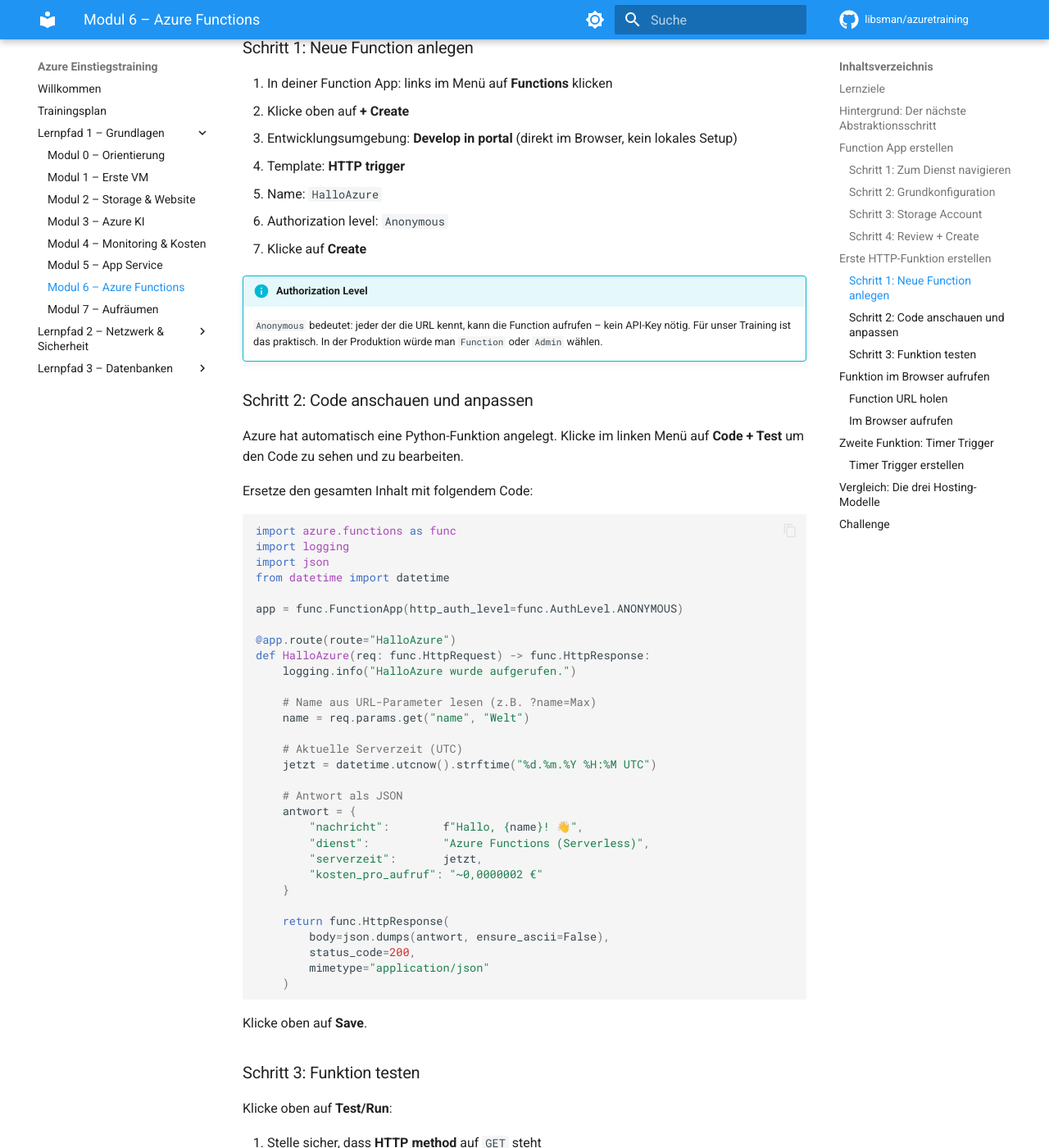
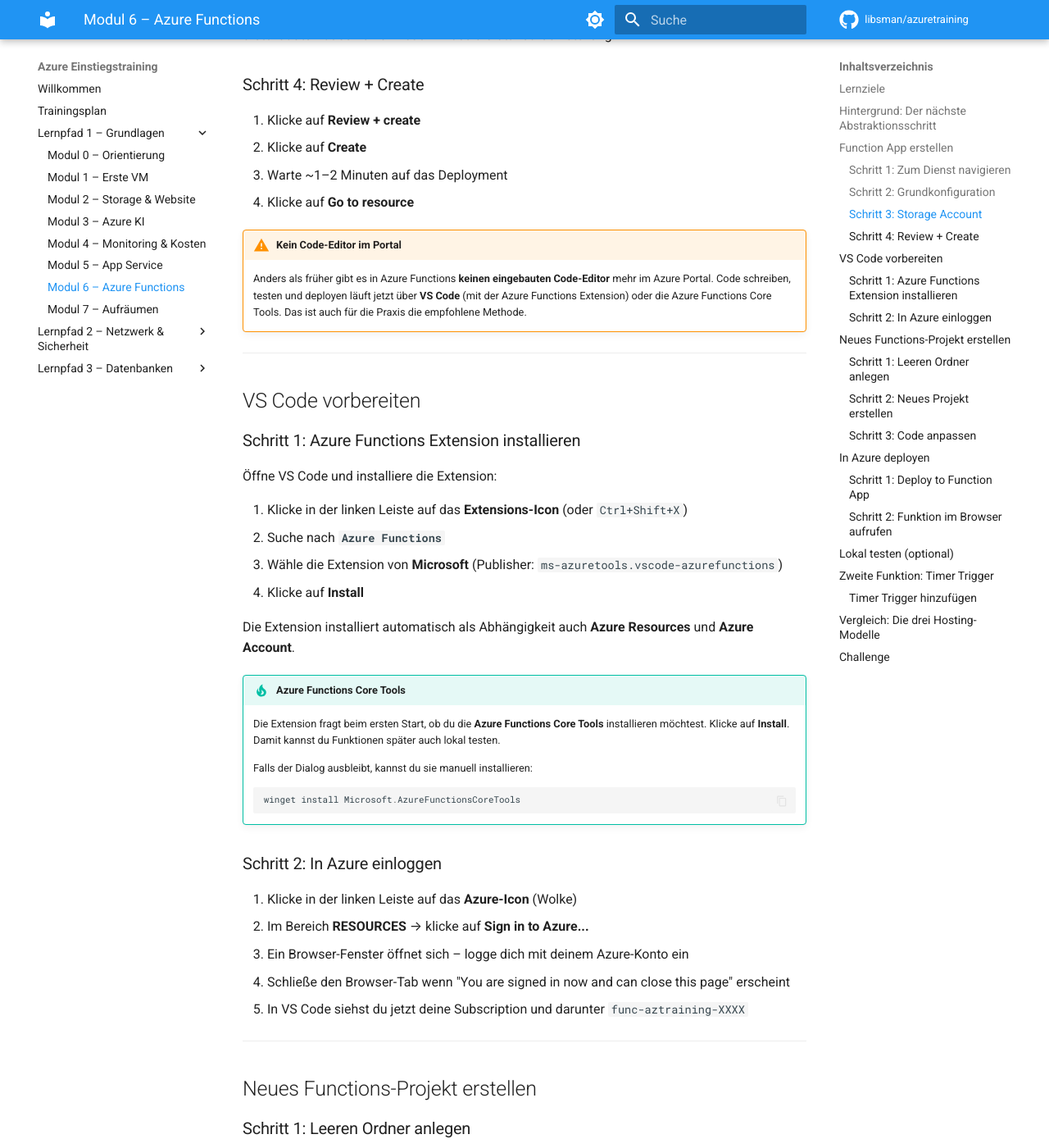
Before and after one commit to libsman/azuretraining, an MkDocs documentation site: the page built from docs/modul-6-functions.md, in a window 1280 px wide and 1400 px high, scrolled down 2454 px. Shown: the whole window at 82% size. Built offline with MkDocs 1.6.1 and Material for MkDocs 9.7.7, drawn with Linux system fonts in a browser that asks for light colours; comment, search, counter and statistics services are not loaded; some of the changed text lies outside the part shown.

Commit message:
Azure Functions und AI Update

````diff
--- a/docs/modul-6-functions.md
+++ b/docs/modul-6-functions.md
@@ -5,8 +5,9 @@
 Nach diesem Modul kannst du:
 
 - Erklären, was Serverless Computing bedeutet und wann es sinnvoll ist
-- Eine Azure Function App im Portal erstellen
-- Eine HTTP-ausgelöste Funktion schreiben und direkt im Browser testen
+- Eine Azure Function App (Flex Consumption, Python) im Portal erstellen
+- Die Azure Functions Extension in VS Code installieren und nutzen
+- Eine HTTP-ausgelöste Funktion schreiben, deployen und im Browser testen
 - Den Unterschied zwischen HTTP-Trigger und Timer-Trigger nennen
 
 ---
@@ -44,7 +45,18 @@
 
 1. Tippe in der Suchleiste **`Function App`** und klicke auf den Dienst
 2. Klicke auf **+ Create**
-3. Wähle **Consumption** als Hosting-Option
+3. Wähle **Flex Consumption** als Hosting-Option
+
+!!! info "Warum Flex Consumption?"
+    Seit 2025 gibt es beim Erstellen einer Function App zwei relevante Serverless-Optionen:
+
+    | Plan | OS | Python möglich? | Empfehlung |
+    |------|-----|----------------|-----------|
+    | **Consumption** | Windows | ❌ Nein | .NET, Node.js, PowerShell |
+    | **Flex Consumption** | Linux | ✅ Ja | Python (dieses Training) |
+    | Premium / App Service | beides | ✅ | Produktion mit fester Kapazität |
+
+    Python auf Azure Functions läuft immer auf **Linux** und braucht deshalb den **Flex Consumption**-Plan.
 
 ### Schritt 2: Grundkonfiguration
 
@@ -56,10 +68,9 @@
 | Runtime stack | `Python` |
 | Version | `3.12` |
 | Region | `West Europe` |
-| Operating System | `Linux` |
 
-!!! info "Consumption Plan = echtes Serverless"
-    Der Consumption Plan ist der echte Serverless-Ansatz: du zahlst **nur für jede Ausführung** deiner Funktion. Die ersten **1.000.000 Aufrufe pro Monat sind kostenlos**. Für dieses Training entstehen keine Kosten.
+!!! info "Flex Consumption – Kosten"
+    Du zahlst pro Ausführung und pro GB·s verbrauchter Laufzeit. Die ersten **100.000 Ausführungen und 250.000 GB·s** pro Monat sind kostenlos. Für dieses Training entstehen **keine Kosten**.
 
 ### Schritt 3: Storage Account
 
@@ -69,31 +80,90 @@
 
 1. Klicke auf **Review + create**
 2. Klicke auf **Create**
-3. Warte ~2 Minuten auf das Deployment
+3. Warte ~1–2 Minuten auf das Deployment
 4. Klicke auf **Go to resource**
+
+!!! warning "Kein Code-Editor im Portal"
+    Anders als früher gibt es in Azure Functions **keinen eingebauten Code-Editor** mehr im Azure Portal. Code schreiben, testen und deployen läuft jetzt über **VS Code** (mit der Azure Functions Extension) oder die Azure Functions Core Tools. Das ist auch für die Praxis die empfohlene Methode.
 
 ---
 
-## Erste HTTP-Funktion erstellen
+## VS Code vorbereiten
 
-### Schritt 1: Neue Function anlegen
+### Schritt 1: Azure Functions Extension installieren
 
-1. In deiner Function App: links im Menü auf **Functions** klicken
-2. Klicke oben auf **+ Create**
-3. Entwicklungsumgebung: **Develop in portal** (direkt im Browser, kein lokales Setup)
-4. Template: **HTTP trigger**
-5. Name: `HalloAzure`
-6. Authorization level: `Anonymous`
-7. Klicke auf **Create**
+Öffne VS Code und installiere die Extension:
 
-!!! info "Authorization Level"
-    `Anonymous` bedeutet: jeder der die URL kennt, kann die Function aufrufen – kein API-Key nötig. Für unser Training ist das praktisch. In der Produktion würde man `Function` oder `Admin` wählen.
+1. Klicke in der linken Leiste auf das **Extensions-Icon** (oder `Ctrl+Shift+X`)
+2. Suche nach **`Azure Functions`**
+3. Wähle die Extension von **Microsoft** (Publisher: `ms-azuretools.vscode-azurefunctions`)
+4. Klicke auf **Install**
 
-### Schritt 2: Code anschauen und anpassen
+Die Extension installiert automatisch als Abhängigkeit auch **Azure Resources** und **Azure Account**.
 
-Azure hat automatisch eine Python-Funktion angelegt. Klicke im linken Menü auf **Code + Test** um den Code zu sehen und zu bearbeiten.
+!!! tip "Azure Functions Core Tools"
+    Die Extension fragt beim ersten Start, ob du die **Azure Functions Core Tools** installieren möchtest. Klicke auf **Install**. Damit kannst du Funktionen später auch lokal testen.
 
-Ersetze den gesamten Inhalt mit folgendem Code:
+    Falls der Dialog ausbleibt, kannst du sie manuell installieren:
+    ```powershell
+    winget install Microsoft.AzureFunctionsCoreTools
+    ```
+
+### Schritt 2: In Azure einloggen
+
+1. Klicke in der linken Leiste auf das **Azure-Icon** (Wolke)
+2. Im Bereich **RESOURCES** → klicke auf **Sign in to Azure...**
+3. Ein Browser-Fenster öffnet sich – logge dich mit deinem Azure-Konto ein
+4. Schließe den Browser-Tab wenn "You are signed in now and can close this page" erscheint
+5. In VS Code siehst du jetzt deine Subscription und darunter `func-aztraining-XXXX`
+
+---
+
+## Neues Functions-Projekt erstellen
+
+### Schritt 1: Leeren Ordner anlegen
+
+Erstelle einen neuen Ordner auf deinem PC für das Projekt, z.B. `C:\Projekte\meine-functions`. Öffne ihn in VS Code:
+
+**Datei** → **Ordner öffnen...** → Wähle deinen neuen Ordner
+
+### Schritt 2: Neues Projekt erstellen
+
+Drücke `F1` (oder `Ctrl+Shift+P`) um die Command Palette zu öffnen. Tippe:
+
+```
+Azure Functions: Create New Project...
+```
+
+Folge dem Assistenten:
+
+| Frage | Antwort |
+|-------|---------|
+| Select the folder... | Aktueller Ordner (Bestätigen) |
+| Select a language | `Python` |
+| Select a Python programming model | `Model V2` (empfohlen) |
+| Select a Python interpreter | Python 3.12 (aus deiner Installation) |
+| Select a template | `HTTP trigger` |
+| Provide a function name | `HalloAzure` |
+| Authorization level | `ANONYMOUS` |
+
+VS Code erstellt jetzt folgende Dateien:
+
+```
+meine-functions/
+├── function_app.py      ← dein Code (hier arbeitest du)
+├── requirements.txt     ← Python-Pakete
+├── host.json            ← Functions-Konfiguration
+├── local.settings.json  ← lokale Einstellungen (nicht in Azure)
+└── .gitignore
+```
+
+!!! info "Model V2 – der moderne Weg"
+    Das Python **Model V2** nutzt Dekoratoren (`@app.route`, `@app.timer_trigger`) statt separater `function.json`-Dateien. Sauberer, weniger Dateien, leichter zu lesen.
+
+### Schritt 3: Code anpassen
+
+Öffne `function_app.py` und ersetze den gesamten Inhalt mit:
 
 ```python
 import azure.functions as func
@@ -102,6 +172,7 @@
 from datetime import datetime
 
 app = func.FunctionApp(http_auth_level=func.AuthLevel.ANONYMOUS)
+
 
 @app.route(route="HalloAzure")
 def HalloAzure(req: func.HttpRequest) -> func.HttpResponse:
@@ -115,10 +186,10 @@
 
     # Antwort als JSON
     antwort = {
-        "nachricht":        f"Hallo, {name}! 👋",
-        "dienst":           "Azure Functions (Serverless)",
-        "serverzeit":       jetzt,
-        "kosten_pro_aufruf": "~0,0000002 €"
+        "nachricht":         f"Hallo, {name}! 👋",
+        "dienst":            "Azure Functions (Flex Consumption)",
+        "serverzeit":        jetzt,
+        "kosten_pro_aufruf": "~0,000004 €"
     }
 
     return func.HttpResponse(
@@ -128,53 +199,85 @@
     )
 ```
 
-Klicke oben auf **Save**.
-
-### Schritt 3: Funktion testen
-
-Klicke oben auf **Test/Run**:
-
-1. Stelle sicher, dass **HTTP method** auf `GET` steht
-2. Füge unter **Query** einen Parameter hinzu:
-    - Name: `name`
-    - Wert: `Azure-Einsteiger`
-3. Klicke auf **Run**
-
-Im Bereich **Output** siehst du die JSON-Antwort:
-
-```json
-{
-  "nachricht": "Hallo, Azure-Einsteiger! 👋",
-  "dienst": "Azure Functions (Serverless)",
-  "serverzeit": "05.06.2026 14:30 UTC",
-  "kosten_pro_aufruf": "~0,0000002 €"
-}
-```
-
-!!! success "Serverlose Funktion läuft!"
-    Du hast eine Funktion erstellt und getestet – komplett im Browser, ohne lokales Setup, ohne Server-Konfiguration.
+Speichere die Datei (`Ctrl+S`).
 
 ---
 
-## Funktion im Browser aufrufen
+## In Azure deployen
 
-### Function URL holen
+### Schritt 1: Deploy to Function App
 
-1. Klicke oben auf **Get function URL**
-2. Kopiere die URL (sie endet auf `/api/HalloAzure`)
+Drücke `F1` und tippe:
 
-### Im Browser aufrufen
+```
+Azure Functions: Deploy to Function App...
+```
 
-Öffne die URL in einem neuen Tab. Füge deinen Namen als Parameter an:
+Alternativ: Im **Azure-Bereich** (Wolken-Icon) → Rechtsklick auf `func-aztraining-XXXX` → **Deploy to Function App...**
+
+| Frage | Antwort |
+|-------|---------|
+| Select subscription | deine Subscription |
+| Select Function App | `func-aztraining-XXXX` |
+
+Eine Warnung erscheint: *"Deploying will overwrite..."* → Klicke **Deploy**.
+
+VS Code zippt alle Dateien und lädt sie auf Azure hoch. Im **Output-Bereich** (unten) siehst du den Fortschritt:
+
+```
+Deploying to Function App...
+Deployment successful.
+```
+
+!!! tip "Deployment-Dauer"
+    Das erste Deployment dauert 1–2 Minuten (Pakete installieren auf dem Server). Folge-Deployments sind schneller (~30 Sekunden).
+
+### Schritt 2: Funktion im Browser aufrufen
+
+1. Im Azure-Bereich von VS Code: Klappe `func-aztraining-XXXX` → **Functions** auf
+2. Rechtsklick auf `HalloAzure` → **Copy Function URL**
+3. Öffne die URL im Browser und füge deinen Namen an:
 
 ```
 https://func-aztraining-xxxx.azurewebsites.net/api/HalloAzure?name=DeinName
 ```
 
-Du siehst die JSON-Antwort direkt im Browser.
+Du siehst die JSON-Antwort:
 
-!!! tip "JSON besser lesbar machen"
-    Wenn der Browser das JSON unformatiert anzeigt, installiere die Extension **JSON Viewer** für Chrome/Edge. Dann sieht es viel lesbarer aus.
+```json
+{
+  "nachricht": "Hallo, DeinName! 👋",
+  "dienst": "Azure Functions (Flex Consumption)",
+  "serverzeit": "05.06.2026 14:30 UTC",
+  "kosten_pro_aufruf": "~0,000004 €"
+}
+```
+
+!!! success "Serverlose Funktion läuft!"
+    Dein Code läuft in Azure – kein Server eingerichtet, kein OS konfiguriert. Du zahlst nur wenn jemand die URL aufruft.
+
+---
+
+## Lokal testen (optional)
+
+Falls du die Azure Functions Core Tools installiert hast, kannst du Funktionen vor dem Deployment lokal testen:
+
+1. Öffne `local.settings.json` und setze:
+   ```json
+   {
+     "IsEncrypted": false,
+     "Values": {
+       "AzureWebJobsStorage": "UseDevelopmentStorage=true",
+       "FUNCTIONS_WORKER_RUNTIME": "python"
+     }
+   }
+   ```
+2. Drücke `F5` in VS Code – der lokale Functions-Host startet
+3. Im Terminal erscheint: `http://localhost:7071/api/HalloAzure`
+4. Rufe diese URL im Browser auf – Änderungen am Code werden sofort aktiv
+
+!!! info "Azurite für lokale Entwicklung"
+    `UseDevelopmentStorage=true` nutzt **Azurite**, einen lokalen Speicher-Emulator. VS Code fragt ggf. ob du Azurite installieren möchtest – bestätige mit **Install**.
 
 ---
 
@@ -182,27 +285,27 @@
 
 Neben HTTP-Triggern gibt es **Timer Trigger** – das sind Cron Jobs in der Cloud: Code der automatisch zu einem bestimmten Zeitpunkt läuft.
 
-### Timer Trigger erstellen
+### Timer Trigger hinzufügen
 
-1. Gehe zurück zur Übersicht deiner Function App
-2. **Functions** → **+ Create**
-3. Entwicklungsumgebung: **Develop in portal**
-4. Template: **Timer trigger**
-5. Name: `TaeglicheBegruessung`
-6. Schedule: `0 0 8 * * *` (täglich um 8:00 Uhr UTC)
-7. Klicke auf **Create**
+Drücke `F1` → tippe:
 
-Schaue dir den generierten Code an:
+```
+Azure Functions: Create Function...
+```
+
+| Frage | Antwort |
+|-------|---------|
+| Template | `Timer trigger` |
+| Function name | `TaeglicheBegruessung` |
+| Cron expression | `0 0 8 * * *` (täglich um 8:00 Uhr UTC) |
+
+VS Code fügt die neue Funktion in `function_app.py` ein. Schau dir den generierten Code an:
 
 ```python
-import azure.functions as func
-import datetime
-import logging
-
-app = func.FunctionApp()
-
-@app.timer_trigger(schedule="0 0 8 * * *", arg_name="myTimer",
-                   run_on_startup=False, use_monitor=False)
+@app.timer_trigger(schedule="0 0 8 * * *",
+                   arg_name="myTimer",
+                   run_on_startup=False,
+                   use_monitor=False)
 def TaeglicheBegruessung(myTimer: func.TimerRequest) -> None:
     utc_timestamp = datetime.datetime.now(datetime.timezone.utc).isoformat()
     logging.info(f"Tägliche Begrüßung läuft – UTC-Zeit: {utc_timestamp}")
@@ -210,14 +313,14 @@
 
 Diese Funktion läuft jeden Tag automatisch um 8 Uhr morgens und schreibt einen Log-Eintrag. In der Praxis würde man hier z.B. tägliche Reports erstellen oder Daten bereinigen.
 
+Deploye die aktualisierte App erneut: `F1` → **Azure Functions: Deploy to Function App...**
+
 !!! info "Cron-Syntax in Azure Functions"
     Azure Functions nutzt eine 6-stellige Cron-Syntax: `{Sekunde} {Minute} {Stunde} {Tag} {Monat} {Wochentag}`
 
-    Beispiele:
-
     | Cron-Ausdruck | Bedeutung |
     |---|---|
-    | `0 0 8 * * *` | Täglich um 8:00 Uhr |
+    | `0 0 8 * * *` | Täglich um 8:00 Uhr UTC |
     | `0 */15 * * * *` | Alle 15 Minuten |
     | `0 0 0 * * 1` | Jeden Montag um Mitternacht |
     | `0 30 9 * * 1-5` | Mo–Fr um 9:30 Uhr |
@@ -239,7 +342,7 @@
 ## Challenge
 
 !!! question "Challenge: Taschenrechner-Funktion"
-    Erstelle eine zweite HTTP-Funktion mit dem Namen `Rechner`:
+    Füge deinem Functions-Projekt eine zweite HTTP-Funktion mit dem Namen `Rechner` hinzu:
 
     - Sie nimmt zwei URL-Parameter: `a` und `b` (Zahlen)
     - Sie gibt Summe, Produkt und Differenz zurück als JSON
@@ -250,7 +353,11 @@
     { "summe": 10, "produkt": 21, "differenz": 4 }
     ```
 
+    Deploye anschließend und teste die URL im Browser.
+
 ??? success "Hinweis"
+    Füge in `function_app.py` unterhalb der `HalloAzure`-Funktion ein:
+
     ```python
     @app.route(route="Rechner")
     def Rechner(req: func.HttpRequest) -> func.HttpResponse:
@@ -267,6 +374,8 @@
         )
     ```
 
+    Nach dem Speichern: `F1` → **Azure Functions: Deploy to Function App...**
+
     Teste im Browser: `https://func-aztraining-xxxx.azurewebsites.net/api/Rechner?a=7&b=3`
 
 ---
````
Also changed, not shown: other parts of docs/modul-6-functions.md (+1 -1 lines), docs/modul-3-ai.md (+8 -1 lines), docs/modul-7-aufräumen.md (+1 -1 lines).
